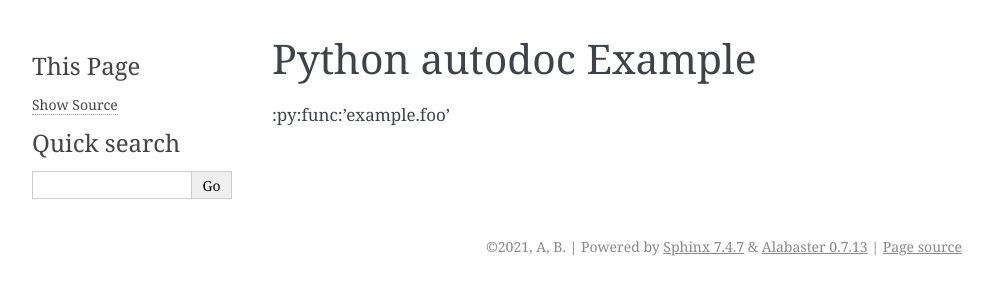
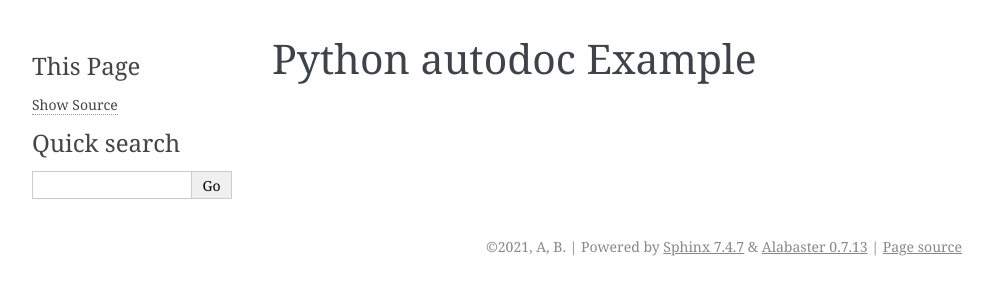
Before and after one commit to LiquidEbony/ozrst1SubA, a Sphinx documentation site: the page built from docs/Code/Python.rst, in a window 1280 px wide. Shown: the top 300 px of the page, without its empty margins (148-1141 px from the left). Built offline with Sphinx 7.4.7, drawn with Linux system fonts in a browser that asks for light colours.

Commit message:
Update Python.rst

```diff
--- a/docs/Code/Python.rst
+++ b/docs/Code/Python.rst
@@ -1,4 +1,4 @@
 Python autodoc Example
 ======================
 
-:py:func:'example.foo'
+.. :py:func:'example.foo'
```
